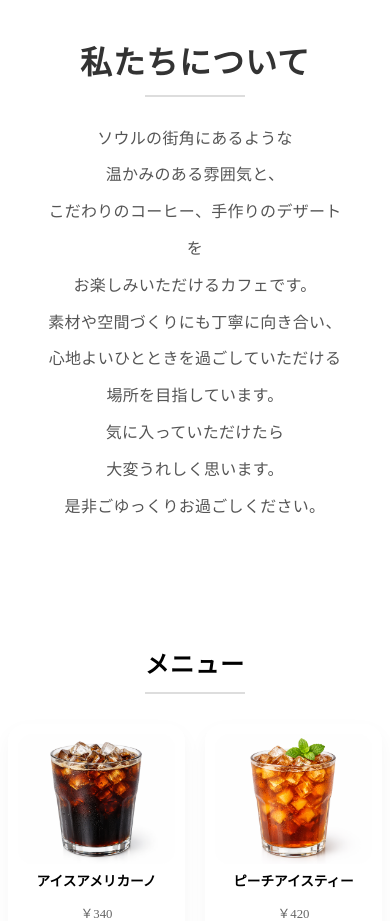
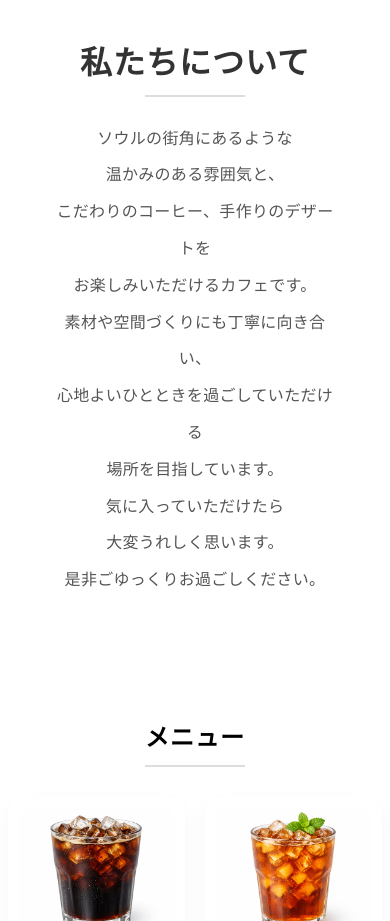
Before and after one commit to olafmomo111-dotcom/cafe-seoul, a plain HTML site: page index.html in a window 390 px wide. Shown: the part 960-1881 px from the top of the page. Drawn offline with Linux system fonts and the light colour scheme.

Commit message:
Add files via upload

```diff
--- a/style.css
+++ b/style.css
@@ -258,7 +258,7 @@ footer {
   }
 
   #about p {
-    max-width: 90%;
+    max-width: 85%;
     margin: 0 auto 1.2em;
     line-height: 2.3;
     text-align: center;
```
